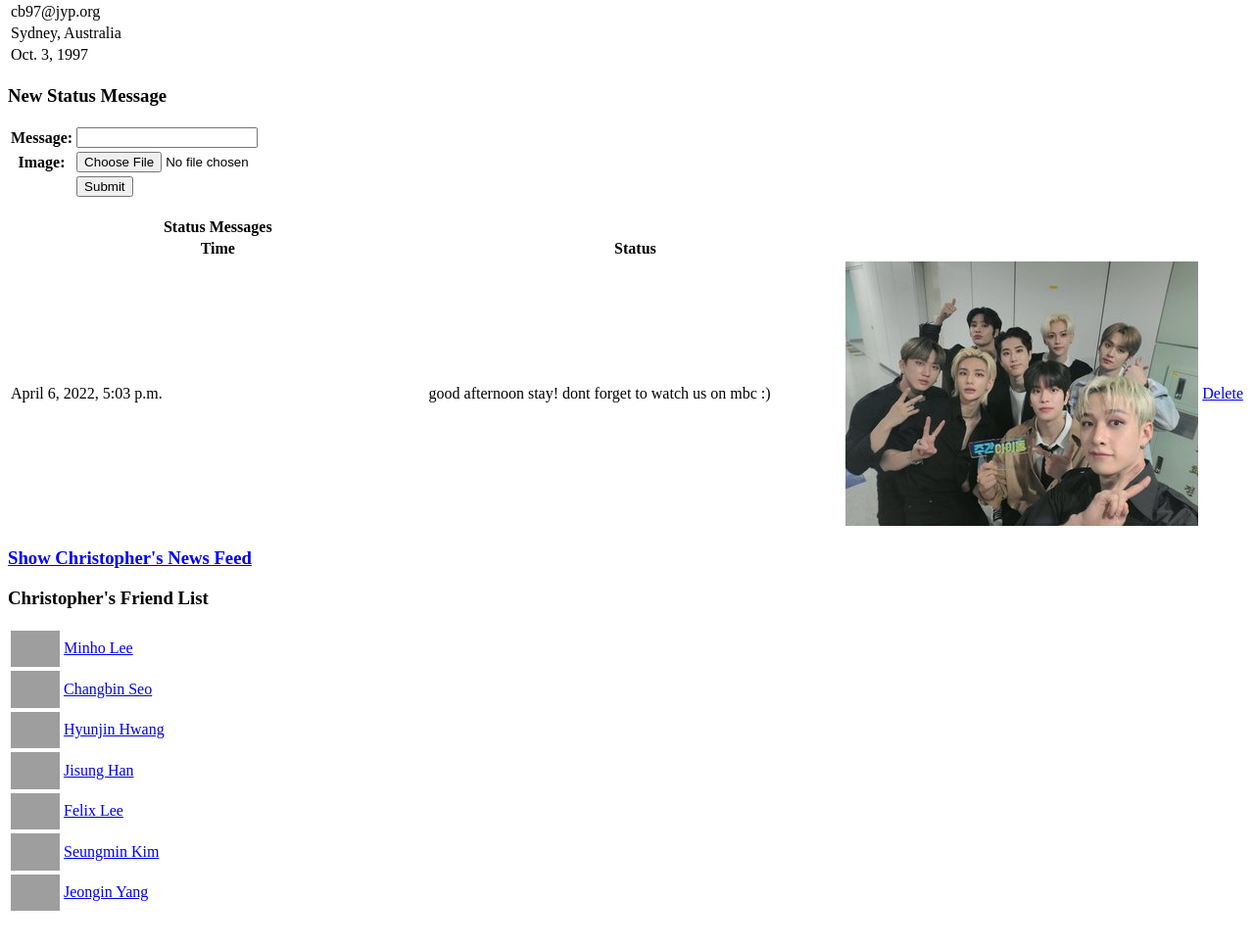
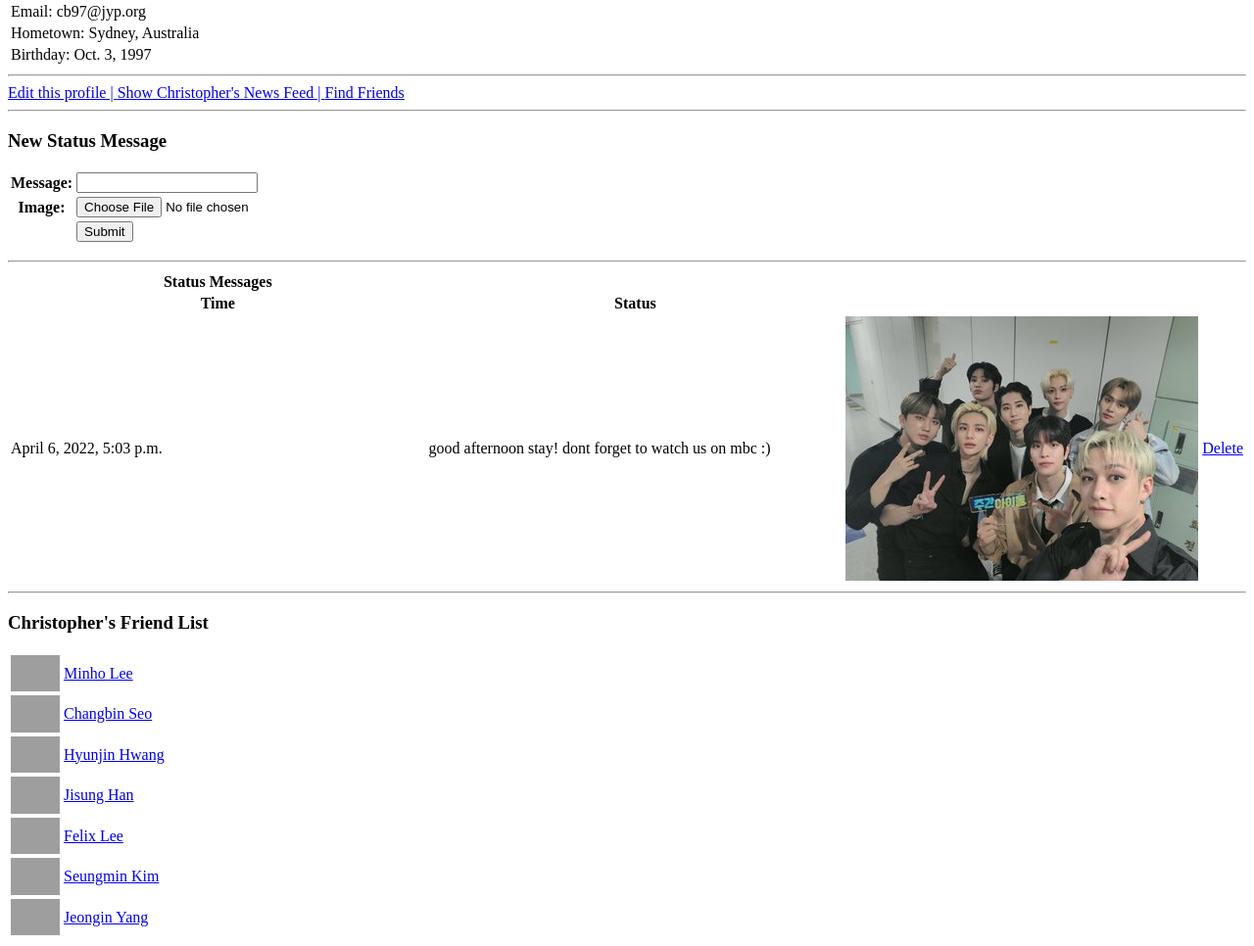
Before and after one commit to sewellg/cs108-helloworld, a Django app: page /mini_fb/profile/1 in a window 1280 px wide. Shown: the part 295-1261 px from the top of the page at 98% size. Before the commit the page ends 1225 px from the top, so only its background shows below. Run offline with Django 4.2, Linux system fonts and the light colour scheme; data comes from the database, SQL or seed files in the repository; parts of the project's set-up code (start-up, migrations or seed data) failed here and were passed over; grey boxes are pictures that could not be loaded.

Commit message:
added the option to add friends

```diff
--- a/mini_fb/models.py
+++ b/mini_fb/models.py
@@ -36,6 +36,9 @@ class Profile(models.Model):
         friend_news = StatusMessage.objects.filter(profile__in=friends)
         return friend_news
 
+    def get_friend_suggestions(self):
+        possible_friends = Profile.objects.exclude(pk__in=self.friends.all()).exclude(pk=self.pk)
+        return possible_friends
 
 
 class StatusMessage(models.Model):
--- a/mini_fb/templates/mini_fb/show_profile_page.html
+++ b/mini_fb/templates/mini_fb/show_profile_page.html
@@ -13,20 +13,25 @@
         </tr>
         <tr>
             {% if profile.email_address %}
-            <td>{{profile.email_address}}</td>
+            <td>Email: {{profile.email_address}}</td>
             {% endif %}
         </tr>
         <tr>
             {% if profile.city %}
-            <td>{{profile.city}}</td>
+            <td>Hometown: {{profile.city}}</td>
             {% endif %}
         </tr>
         <tr>
             {% if profile.birthday %}
-            <td>{{profile.birthday}}</td>
+            <td>Birthday: {{profile.birthday}}</td>
             {% endif %}
         </tr>
     </table>
+    <hr>
+    <a href='{% url "update_profile" profile.pk %}'>Edit this profile | </a>
+    <a href="{% url 'news_feed' profile.pk %}">Show {{profile.first_name}}'s News Feed | </a>
+    <a href="{% url 'show_possible_friends' profile.pk %}">Find Friends</a>
+    <hr>
     <h3>New Status Message</h3>
     <form action='{% url "post_status" profile.pk %}'' method="POST" enctype="multipart/form-data">
         {% csrf_token %}
@@ -40,6 +45,7 @@
         </table>
 
     </form>
+    <hr>
     <table>
         <col style="width:50%">
 	<col style="width:50%">
@@ -62,9 +68,7 @@
         {% endfor %}
 
     </table>
-    <h3>
-        <a href="{% url 'news_feed' profile.pk %}">Show {{profile.first_name}}'s News Feed</a>
-        </h3>
+    <hr>
     <h3>{{profile.first_name}}'s Friend List</h3>
     <table>
         {% if profile.get_friends %}
--- a/mini_fb/urls.py
+++ b/mini_fb/urls.py
@@ -1,6 +1,6 @@
 from .models import Profile
 from django.urls import path
-from .views import CreateProfileView, DeleteStatusMessageView, ShowAllProfilesView, ShowNewsFeedView, ShowProfilePageView, UpdateProfileView, post_status_message
+from .views import CreateProfileView, DeleteStatusMessageView, ShowAllProfilesView, ShowNewsFeedView, ShowPossibleFriendsView, ShowProfilePageView, UpdateProfileView, post_status_message, add_friend
 
 urlpatterns = [
     path('', ShowAllProfilesView.as_view(), name="profiles"),
@@ -10,4 +10,6 @@ urlpatterns = [
     path('profile/<int:pk>/post_status', post_status_message, name="post_status"),
     path('profile/<int:profile_pk>/delete_status/<int:status_pk>', DeleteStatusMessageView.as_view(), name="delete_status"),
     path('profile/<int:pk>/news_feed', ShowNewsFeedView.as_view(), name="news_feed"),
+    path('profile/<int:pk>/show_possible_friends', ShowPossibleFriendsView.as_view(), name="show_possible_friends"),
+    path('profile/<int:profile_pk>/add_friend/<int:friend_pk>', add_friend, name="add_friend"),
 ]
--- a/mini_fb/views.py
+++ b/mini_fb/views.py
@@ -108,4 +108,17 @@ class ShowNewsFeedView(DetailView):
     template_name = "mini_fb/show_news_feed.html"
     model = Profile
 
+class ShowPossibleFriendsView(DetailView):
+    template_name = "mini_fb/show_possible_friends.html"
+    model = Profile
+def add_friend(request, profile_pk, friend_pk):
+    profile = Profile.objects.get(pk=profile_pk)
+    friend = Profile.objects.get(pk = friend_pk)
+    profile.friends.add(friend)
+    profile.save()
+    friend.save()
+    return reverse('show_profile_page', kwargs={"pk":profile_pk})
+
+
+
 # Create your views here.
```
Also changed, not shown: mini_fb/templates/mini_fb/show_possible_friends.html (added, +38 -0 lines).
